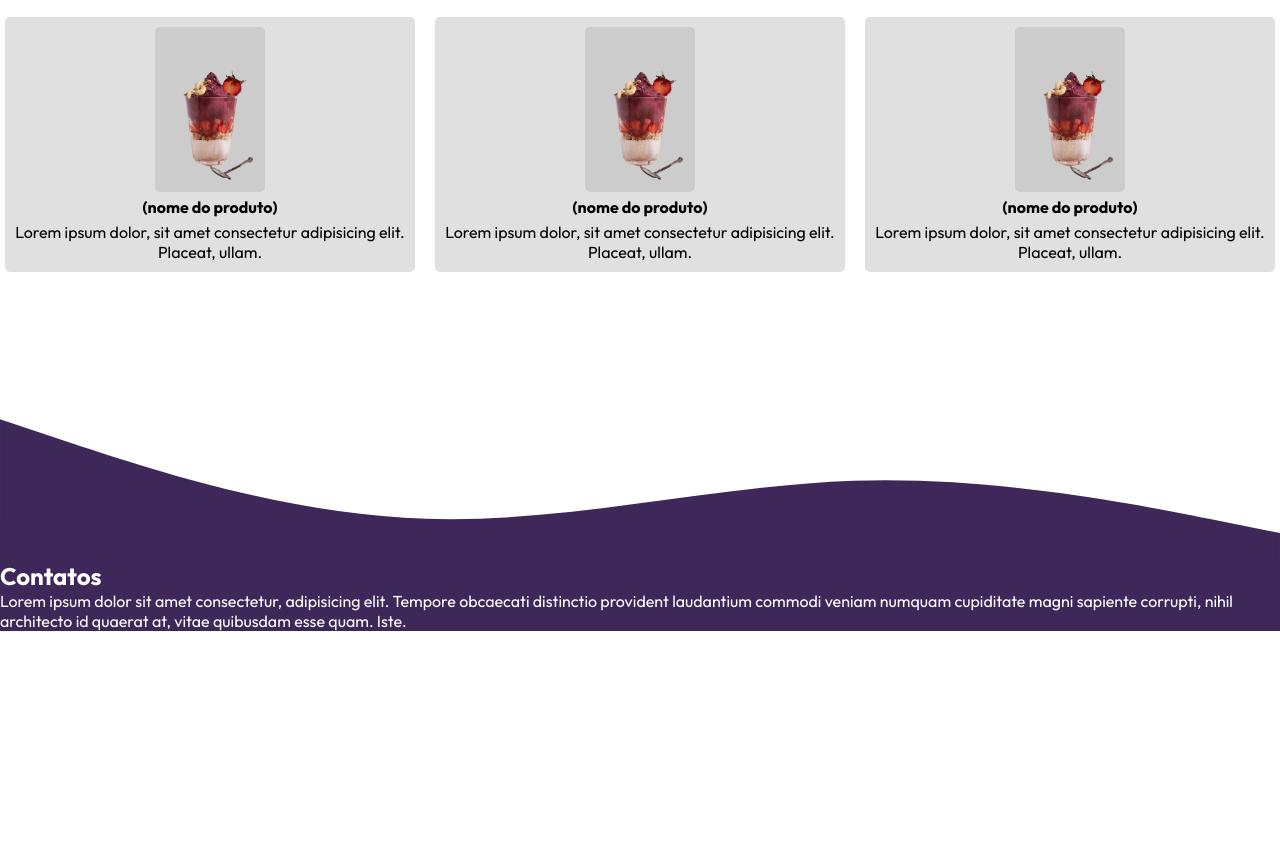
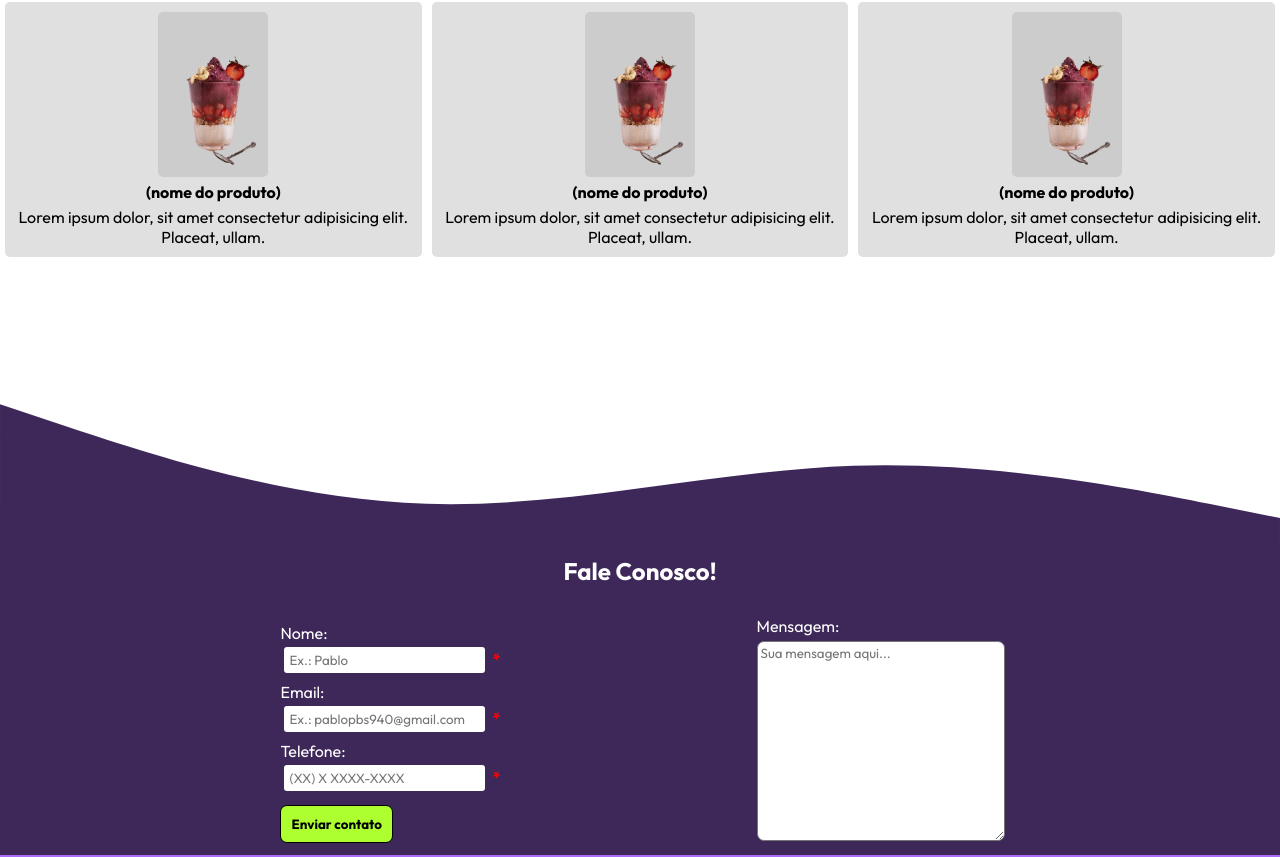
Before and after one commit to PabloPBS/projeto-acai, a plain HTML site: page index.html in a window 1280 px wide. Shown: the part 1465-2322 px from the top of the page. Before the commit the page ends 2096 px from the top, so only its background shows below. Drawn offline with nearby package versions, Linux system fonts and the light colour scheme.

Commit message:
Tela de contatos concluido

```diff
--- a/index.html
+++ b/index.html
@@ -75,8 +75,31 @@
     </section>
     <svg xmlns="http://www.w3.org/2000/svg" viewBox="0 0 1440 319"><path fill="#3D2859" fill-opacity="1" d="M0,160L80,186.7C160,213,320,267,480,272C640,277,800,235,960,229.3C1120,224,1280,256,1360,272L1440,288L1440,320L1360,320C1280,320,1120,320,960,320C800,320,640,320,480,320C320,320,160,320,80,320L0,320Z"></path></svg>
     <section id="contatos">
-        <h1>Contatos</h1>
-        <p>Lorem ipsum dolor sit amet consectetur, adipisicing elit. Tempore obcaecati distinctio provident laudantium commodi veniam numquam cupiditate magni sapiente corrupti, nihil architecto id quaerat at, vitae quibusdam esse quam. Iste.</p>
+        <h1>Fale Conosco!</h1>
+        <form id="form-contato" action="#" method="get">
+            <div id="grid">
+                <p>
+                    <label for="nome">Nome: </label><br>
+                    <input type="text" name="nome" id="nome" autocomplete="name" placeholder="Ex.: Pablo" required>
+                    <span class="required">*</span>
+                </p>
+                <p>
+                    <label for="email">Email: </label><br>
+                    <input type="email" name="email" id="email" autocomplete="email" placeholder="Ex.: pablopbs940@gmail.com"  required>
+                    <span class="required">*</span>
+                </p>
+                <p>
+                    <label for="tel">Telefone: </label><br>
+                    <input type="number" name="tel" id="tel" autocomplete="tel" placeholder="(XX) X XXXX-XXXX" required>
+                    <span class="required">*</span>
+                </p>
+                <input id="submit" type="submit" value="Enviar contato">
+            </div>
+            <p>
+                <label for="msg">Mensagem: </label><br>
+                <textarea name="msg" id="msg" cols="30" rows="12" placeholder="Sua mensagem aqui..."></textarea>
+            </p>
+        </form>
     </section>
     <footer>
 
--- a/styles/style.css
+++ b/styles/style.css
@@ -41,7 +41,7 @@ ul#menu > li > a.item-menu {
     text-decoration: none;
     padding: 0.8rem;
     color: rgb(255, 255, 255);
-    font-weight: bold;
+    font-weight: 700;
     font-size: 1.2em;
 }
 
@@ -98,6 +98,7 @@ section#text {
     font-size: 1.5em;
     text-shadow: 1px 1px 1px rgba(0, 0, 0, 0.521);
     padding: 20px;
+    font-weight: 700;
 }
 
 section.sobre {
@@ -107,7 +108,7 @@ section.sobre {
 section.sobre > h1 {
     text-shadow: 1px 1px 1px rgba(0, 0, 0, 0.418);
     font-size: 2em;
-    font-weight: bold;
+    font-weight: 700;
     color: darkorchid;
     text-align: center;
     margin-bottom: 20px;
@@ -139,6 +140,8 @@ section#card-itens {
     display: grid;
     grid-template-columns: repeat(3, 1fr);
     grid-gap: 10px;
+    justify-items: center;
+    margin: 5px;
 }
 
 section#card-itens > .item {
@@ -149,7 +152,12 @@ section#card-itens > .item {
     flex-direction: column;
     justify-content: space-between;
     align-items: center;
-    margin: 5px;
+    transition: transform .3s;
+}
+
+section#card-itens > .item:hover {
+    transition: transform .3s ease-in;
+    transform: translate(0, -5px);
 }
 
 section#card-itens > .item > img {
@@ -160,7 +168,7 @@ section#card-itens > .item > img {
 }
 
 section#card-itens> div.item > p#title {
-    font-weight: bold;
+    font-weight: 700;
     margin: 5px 0px;
 }
 
@@ -171,6 +179,58 @@ section#card-itens> div.item > p#desc {
 section#contatos {
     background-color: #3D2859;
     color: white;
+    border-bottom: 2px solid #a96cfa;
+}
+
+section#contatos > h1 {
+    padding: 10px;
+    margin-bottom: 10px;
+    text-align: center;
+    font-weight: 700;
+}
+
+section#contatos > #form-contato {
+    padding: 10px;
+    margin: auto;
+    display: flex;
+    align-items: center;
+    justify-content: space-around;
+    max-width: 1000px;
+    border-radius: 5px;
+}
+
+#grid > p {
+    margin: 5px;
+}
+
+#grid > p > input {
+    border-radius: 3px;
+    margin: 4px;
+    padding: 5px;
+    border: none;
+}
+
+#form-contato > p > #msg {
+    margin-top: 5px;
+    border-radius: 7px;
+    padding: 3px;
+}
+
+#grid > #submit {
+    border: 1px solid black;
+    margin-top: 5px;
+    margin-left: 5px;
+    padding: 10px;
+    border-radius: 7px;
+    background-color: #adff2f;
+    color: black;
+    cursor: pointer;
+    font-weight: 700;
+}
+
+span.required {
+    color: red;
+    font-weight: 700;
 }
 
 @media screen and (max-width: 730px) {
@@ -206,7 +266,8 @@ section#contatos {
     }
 
     main {
-        display: block;
+        display: flex;
+        flex-direction: column;
     }
 
     section#img > img {
@@ -235,6 +296,6 @@ section#contatos {
         display: flex;
         justify-content: center;
         align-items: center;
-        max-width: 200px;
+        max-width: 300px;
     }
 }
```
